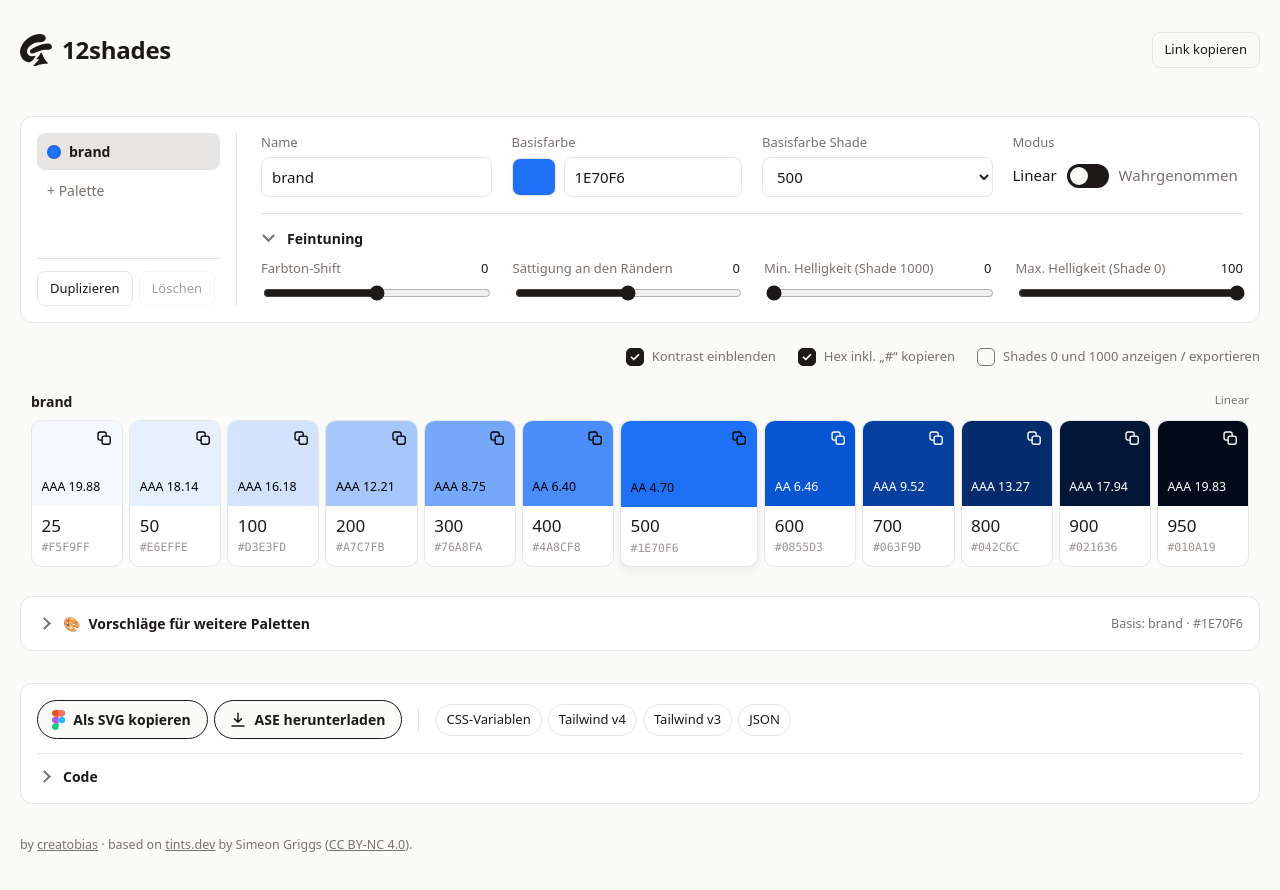
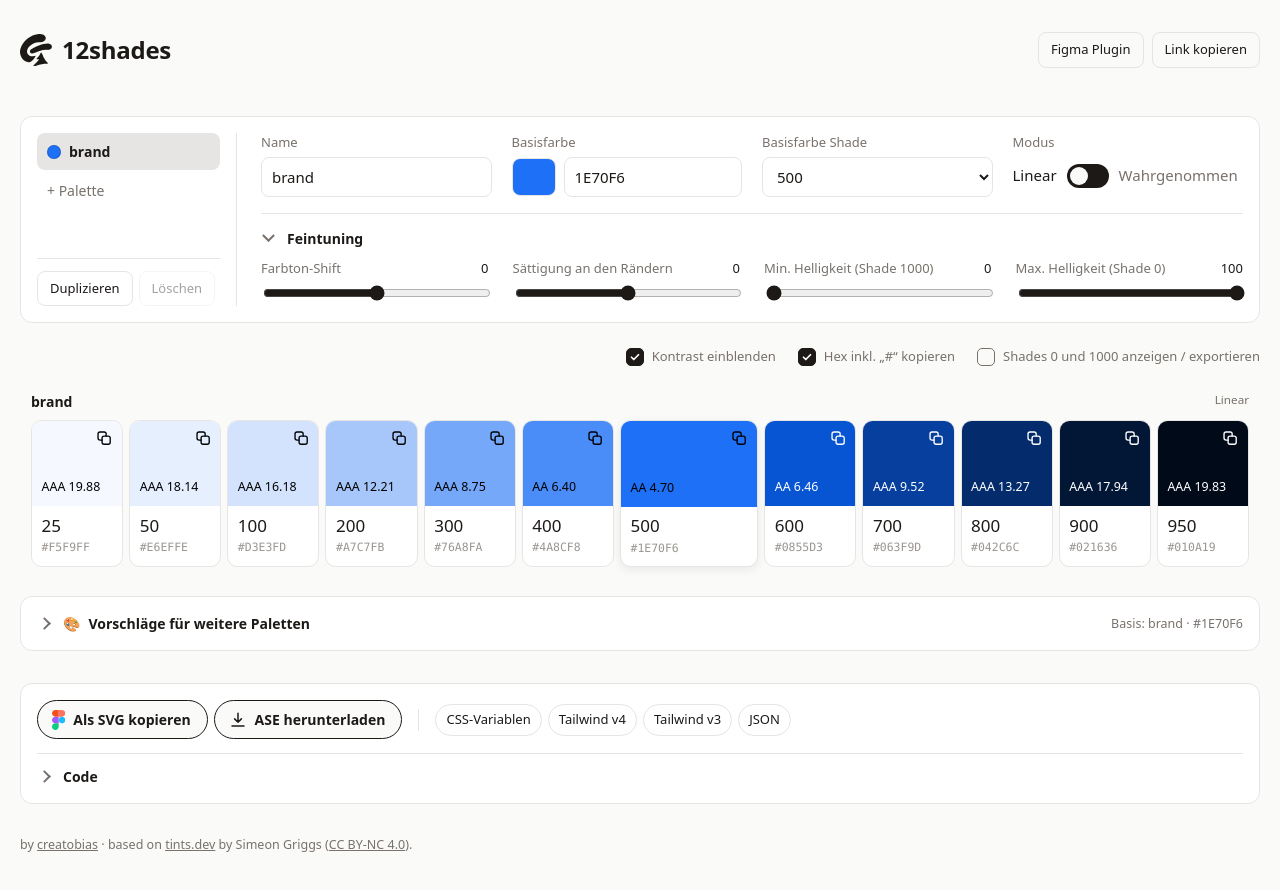
Before and after one commit to creatobias/12shades, a plain HTML site: page index.html in a window 1280 px wide. Drawn offline with Linux system fonts and the light colour scheme.

Commit message:
Button Figma Plugin in der Kopfzeile
Co-Authored-By: Claude Sonnet 5.5 <noreply@anthropic.com>
Claude-Session: https://claude.ai/code/session_01YUpsykffkU6YFPNeoqXC2i

```diff
--- a/index.html
+++ b/index.html
@@ -11,6 +11,8 @@
   * { box-sizing: border-box; }
   body { margin:0; font:15px/1.5 system-ui, -apple-system, "Segoe UI", sans-serif; background:var(--bg); color:var(--fg); }
   main { max-width: 1360px; margin: 0 auto; padding: 32px 20px 64px; }
+  .headbtns { display:flex; gap:8px; }
+  a.btn { text-decoration:none; display:inline-flex; align-items:center; }
   .pagehead { display:flex; justify-content:space-between; align-items:center; gap:12px; margin-bottom:48px; }
   h1 { display:flex; align-items:center; gap:10px; font-size: 24px; margin: 0; letter-spacing: -.01em; }
   .logo-link { flex:none; display:block; color:inherit; line-height:0; border-radius:6px; }
@@ -155,7 +157,7 @@
 <path d="M15.3335 21.664C16.2547 21.916 14.4522 23.976 14.173 24.412C12.8889 26.056 11.4134 27.756 9.2599 28.144C7.74849 28.4 6.14934 27.904 4.86922 27.092C2.08567 25.32 0.406762 22.188 0.0598142 18.988C-0.247254 16.272 0.634072 13.556 1.9102 11.176C5.01279 5.44803 10.8511 1.13203 17.4152 0.188026C20.3303 -0.259974 24.6093 -0.143974 25.6422 3.17203C26.1965 5.05603 24.8646 6.96003 23.09 7.63603C21.5347 8.30003 19.792 7.98003 18.1489 8.16403C14.2408 8.55603 10.3885 10.564 8.2071 13.844C7.47731 14.948 6.95091 16.244 6.99876 17.576C7.05858 20.464 9.84214 22.788 12.7453 22.288C13.0723 22.24 13.3954 22.164 13.7064 22.068C14.2009 21.928 14.8629 21.6 15.3215 21.66H15.3335V21.664Z" fill="currentColor"/>
 <path d="M14.2249 19.0281C12.7812 19.7161 11.0266 19.7561 10.1771 18.4361C9.80626 17.8641 9.81025 17.1841 10.1133 16.5881C10.3606 16.1001 10.7315 15.7121 11.1741 15.3561C11.8361 14.8281 12.542 14.3961 13.2997 13.9721C15.2816 12.8641 17.3633 11.9761 19.5367 11.2281C22.0132 10.3761 25.5664 9.40405 28.1426 9.53205C28.9402 9.57205 29.6979 9.73605 30.3838 10.1281C31.8314 10.9561 32.3379 12.7641 31.4925 14.1481C31.0897 14.8001 30.4357 15.2521 29.7019 15.5441C28.9681 15.8281 28.1865 15.9161 27.3849 15.8601C24.6532 15.6761 22.1249 16.1561 19.5407 16.9401C17.6983 17.5001 15.9636 18.2001 14.2249 19.0281Z" fill="currentColor"/>
 <path d="M23.8915 23.7361C24.6572 25.5881 25.9413 27.2081 27.4687 28.5761C28.2024 29.1801 28.1586 29.7121 27.0579 29.6881C26.1925 29.6641 25.3112 29.6121 24.4418 29.6441C22.5914 29.6881 20.8607 30.3201 19.1339 30.8521C18.2765 31.1161 17.2397 31.4121 16.3584 31.6721C15.4651 31.9121 14.484 32.0041 13.5588 32.0001C13.4193 32.0001 13.196 31.9601 13.1401 31.8641C13.1042 31.8081 13.1242 31.7281 13.196 31.6321C13.3196 31.4841 13.5429 31.2961 13.7064 31.1401C13.8779 30.9761 14.0254 30.8361 14.1889 30.6841C15.2178 29.7161 16.2268 28.7241 17.1719 27.6641C17.6704 27.0961 18.3683 26.1921 18.8229 25.6401C19.106 25.3481 19.0103 25.1201 18.6115 25.1401C18.1848 25.1401 17.2118 25.1401 16.821 25.1361C16.3265 25.1361 16.5258 24.7801 16.7452 24.5561C16.9685 24.3081 17.1799 24.0761 17.3952 23.8321C18.0014 23.1481 18.5996 22.4361 19.1419 21.6961C19.6883 20.9361 20.103 20.1161 20.4499 19.2681C20.5935 18.9961 20.6414 18.5281 20.9524 18.3921C21.8657 18.2961 23.4528 22.8761 23.8835 23.7161L23.8915 23.7361Z" fill="currentColor"/>
-</svg></a>12shades</h1><button class="btn" id="share">Link kopieren</button></header>
+</svg></a>12shades</h1><div class="headbtns"><a class="btn" href="https://www.figma.com/community/plugin/1705212386795012431" target="_blank" rel="noopener noreferrer">Figma Plugin</a><button class="btn" id="share">Link kopieren</button></div></header>
 
   <div>
     <section class="card settings">
```
